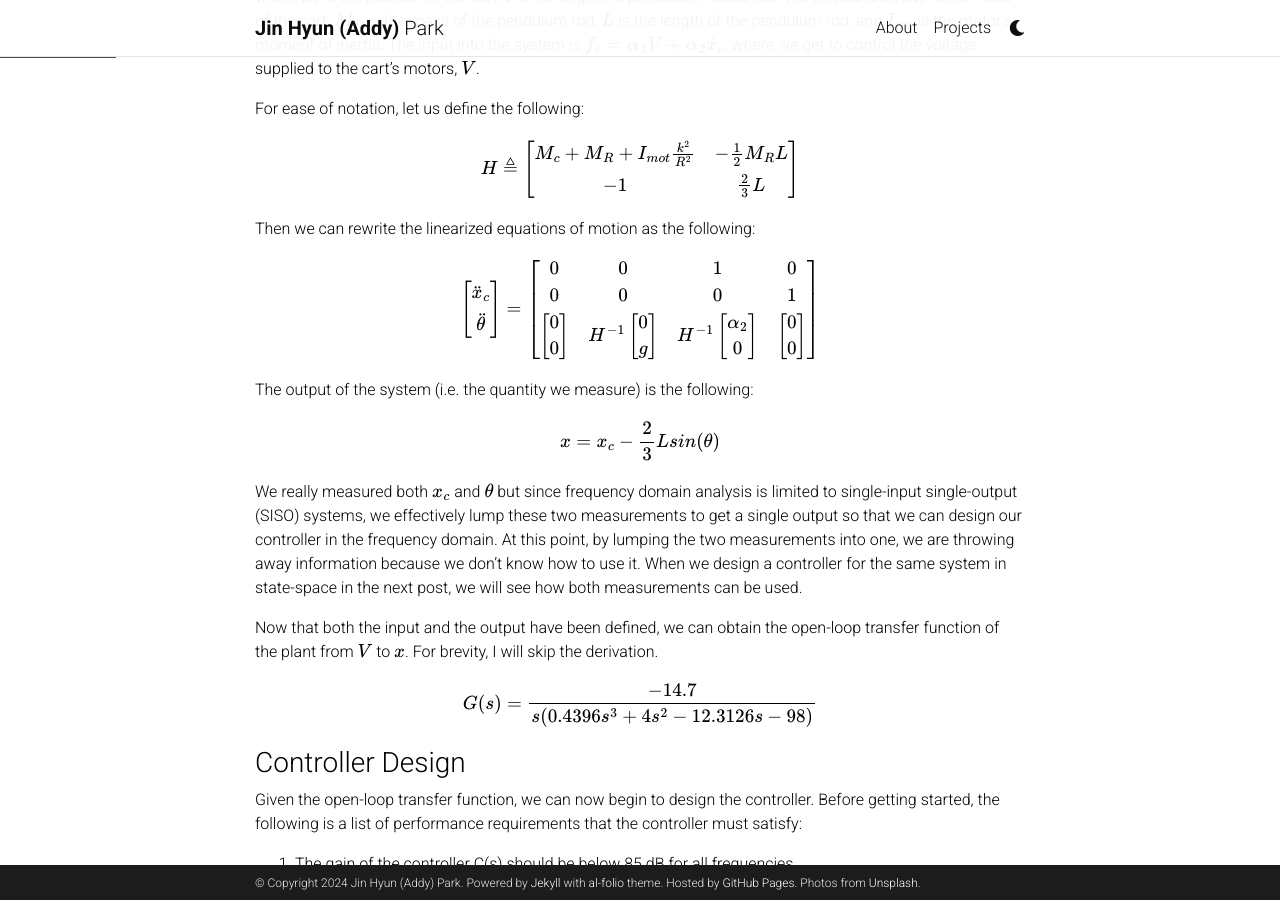
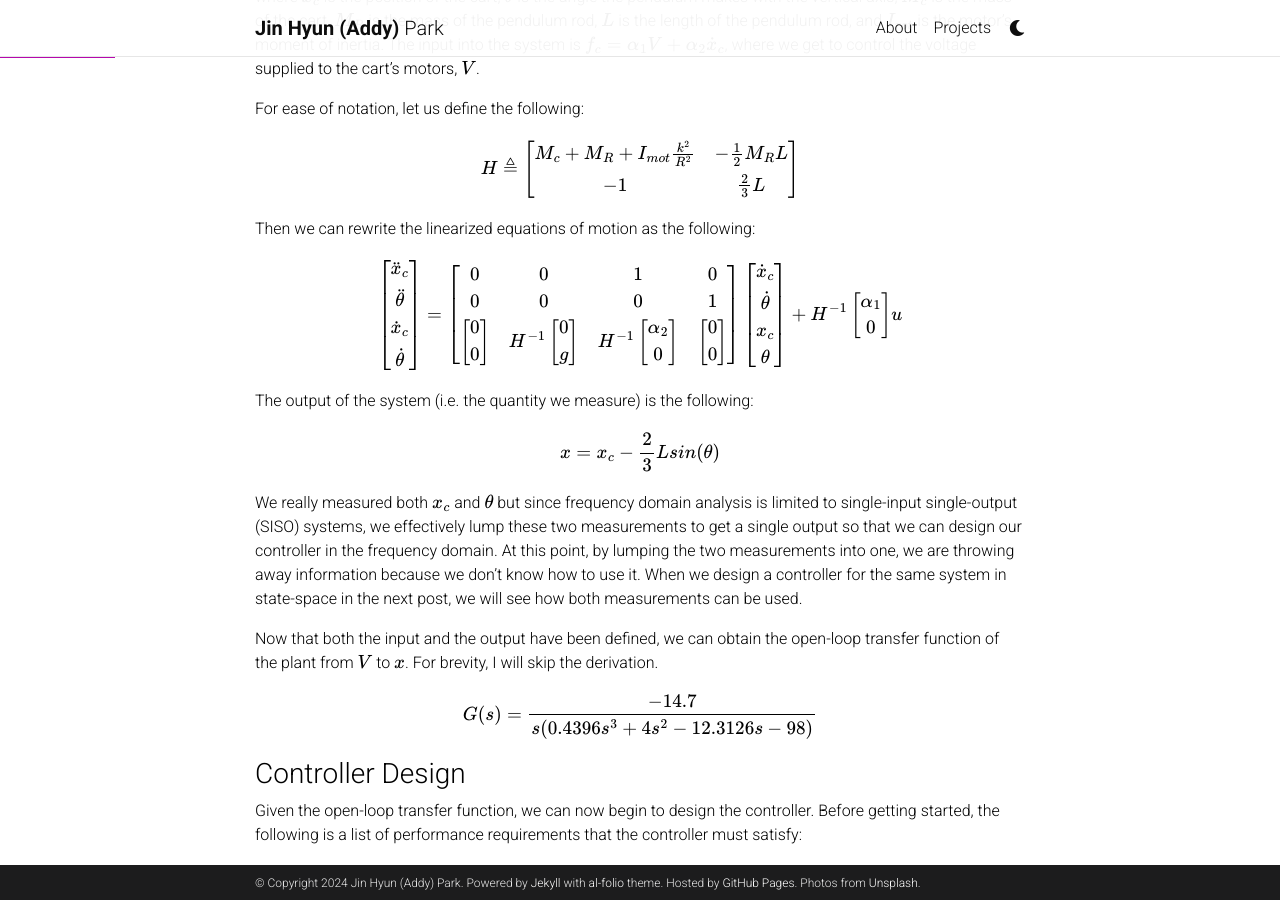
Before and after one commit to jinhyunpark2459/jinhyunpark2459.github.io, a Jekyll site: the page built from _projects/inverted_pendulum_2.md, in a window 1280 px wide and 900 px high, scrolled down 507 px. Built offline with Jekyll 4.4.1, drawn with Linux system fonts in a browser that asks for light colours; full-size pictures stand in for the smaller copies a plugin makes; comment, search, counter and statistics services are not loaded; a style sheet for code colours, icons or effects is not loaded.

Commit message:
Update inverted_pendulum_2.md

```diff
--- a/_projects/inverted_pendulum_2.md
+++ b/_projects/inverted_pendulum_2.md
@@ -49,7 +49,9 @@ Then we can rewrite the linearized equations of motion as the following:
 $$
 \begin{bmatrix}
 \ddot{x}_{c} \\
-\ddot{\theta}
+\ddot{\theta} \\
+\dot{x}_{c} \\
+\dot{\theta}
 \end{bmatrix}
 =
 \begin{bmatrix}
@@ -57,7 +59,13 @@ $$
 0 & 0 & 0 & 1 \\
 \begin{bmatrix} 0 \\ 0 \end{bmatrix} & H^{-1}\begin{bmatrix} 0 \\ g \end{bmatrix} & H^{-1}\begin{bmatrix} \alpha_{2} \\ 0 \end{bmatrix} & \begin{bmatrix} 0 \\ 0 \end{bmatrix}
 \end{bmatrix}
-
+\begin{bmatrix}
+\dot{x}_{c} \\
+\dot{\theta} \\
+x_{c} \\
+\theta
+\end{bmatrix}
++H^{-1}\begin{bmatrix} \alpha_{1} \\ 0 \end{bmatrix}u
 $$
 
 
```
